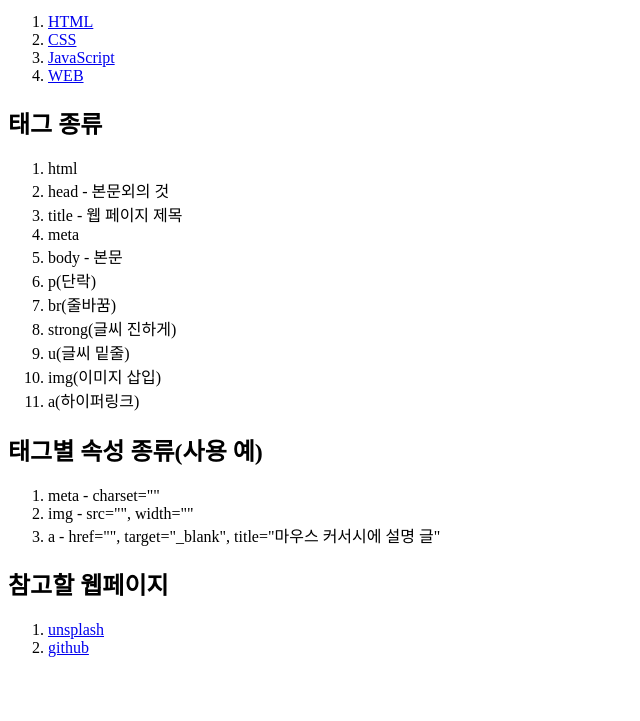
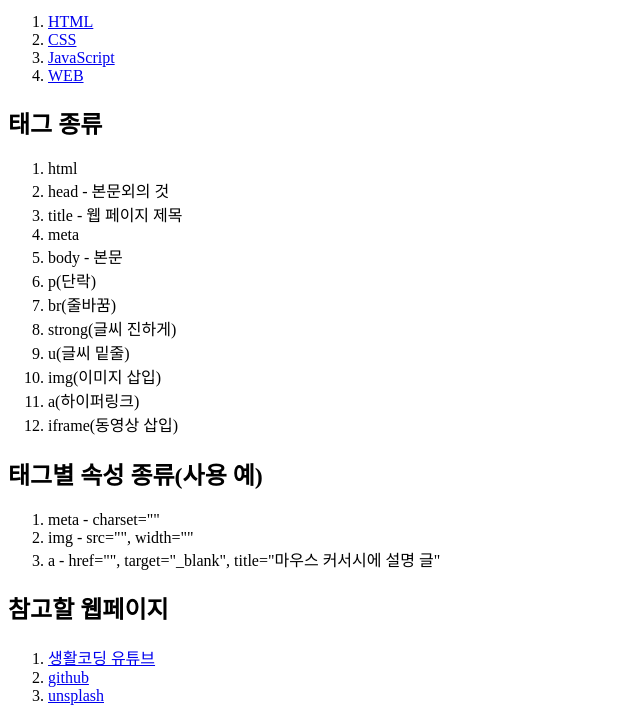
Before and after one commit to rokcoding/webstudy, a plain HTML site: page study.html in a window 1280 px wide. Shown: the part 164-885 px from the top of the page, without its empty margins (0-640 px from the left). Before the commit the page ends 837 px from the top, so only its background shows below. Drawn offline with Linux system fonts and the light colour scheme.

Commit message:
Add files via upload

```diff
--- a/study.html
+++ b/study.html
@@ -30,6 +30,7 @@
     <li>u(글씨 밑줄)</li>
     <li>img(이미지 삽입)</li>
     <li>a(하이퍼링크)</li>
+    <li>iframe(동영상 삽입)</li>
   </ol>
   <h2>태그별 속성 종류(사용 예)</h2>
   <ol>
@@ -39,7 +40,8 @@
   </ol>
   <h2>참고할 웹페이지</h2>
   <ol>
+    <li><a href="https://www.youtube.com/watch?v=tZooW6PritE&list=PLuHgQVnccGMDZP7FJ_ZsUrdCGH68ppvPb" target="_blank" title="생활코딩 유튜브 사이트(web-html)">생활코딩 유튜브</a></li>
+    <li><a href="https://github.com/" target="_blank" title="free web hosting 웹페이지">github</a></li>
     <li><a href="https://unsplash.com/" target="_blank" title="무료 이미지 다운로드 웹페이지">unsplash</li>
-  <li><a href="https://circleci.com/integrations/github/" target="_blank" title="free web hosting 웹페이지">github</a></li>
 </body>
 </html>
```
